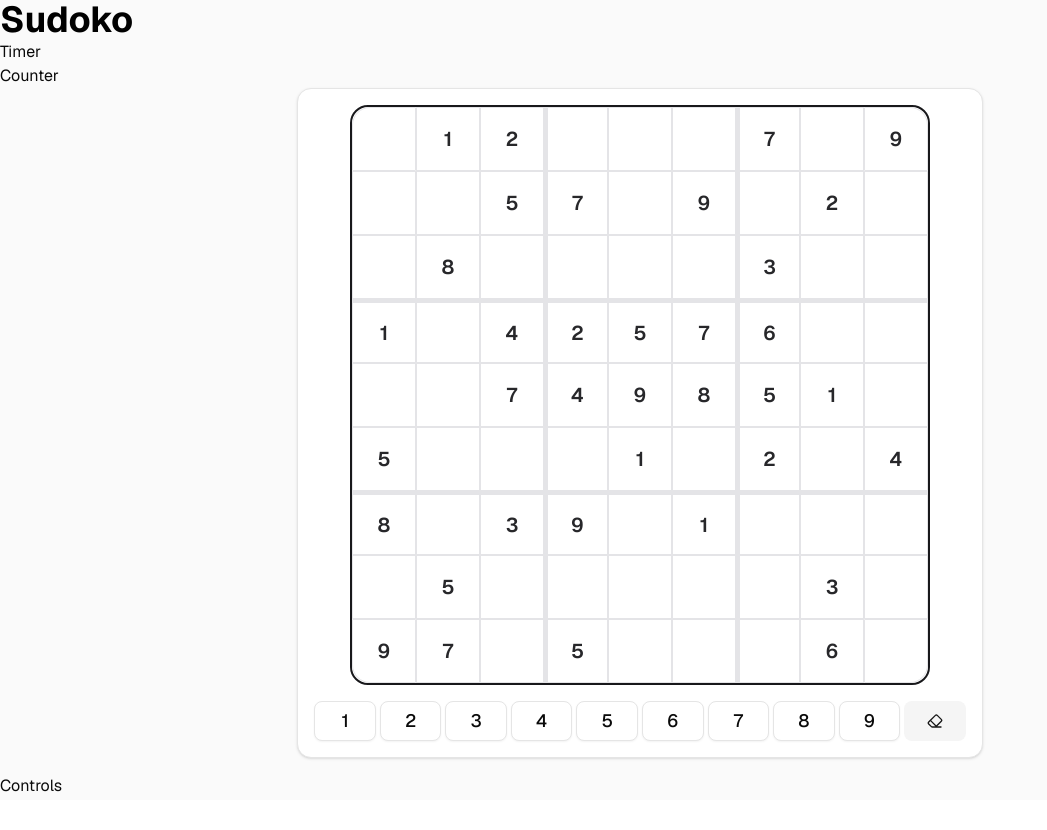
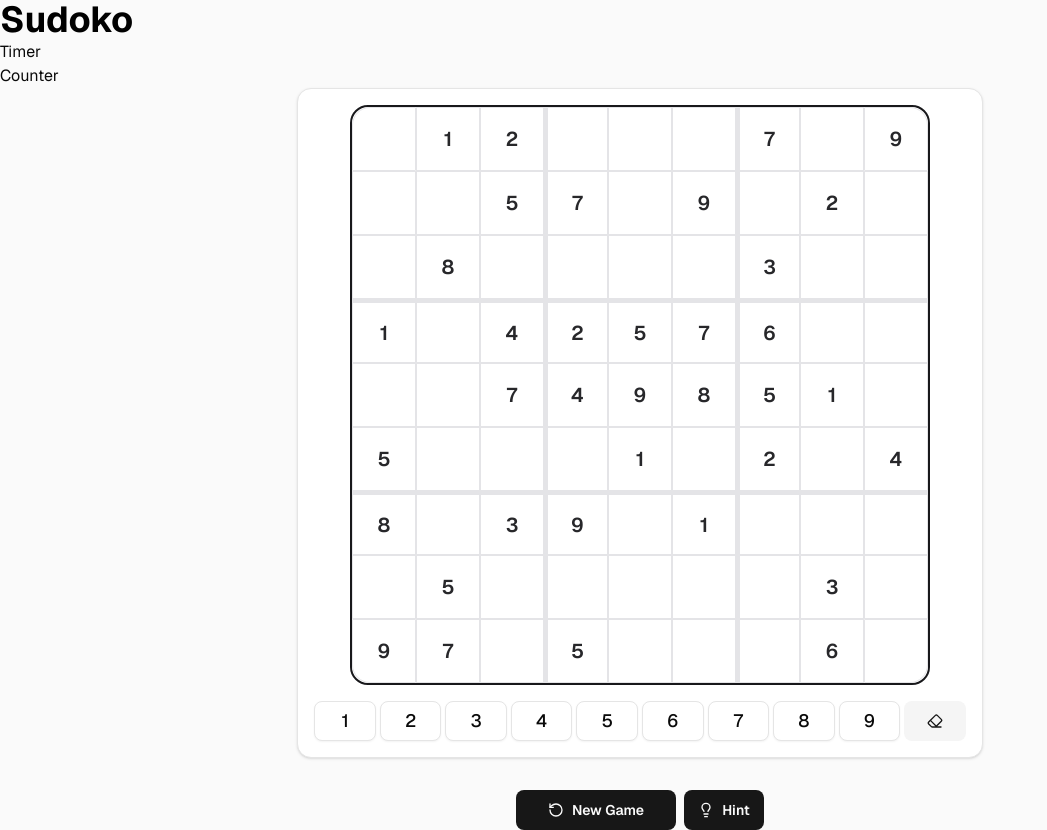
Before and after one commit to wesamAlsaleh/sudoko-f, a Next.js app: page / in a window 1280 px wide. Shown: the whole page, without its empty margins (0-1047 px from the left). Before the commit the page ends 800 px from the top, so only its background shows below. Built offline with nearby package versions, Linux system fonts and the light colour scheme.

Commit message:
feat: add controls buttons

```diff
--- a/components/Controls.tsx
+++ b/components/Controls.tsx
@@ -1,5 +1,21 @@
 import React from "react";
+import { Button } from "./ui/button";
+import { Lightbulb, RotateCcw } from "lucide-react";
 
 export default function Controls() {
-  return <div>Controls</div>;
+  return (
+    <div className="flex gap-2 items-center justify-center mt-4">
+      {/* New game button */}
+      <Button size="icon-lg" className="w-40">
+        <RotateCcw />
+        <span className="font-semibold">New Game</span>
+      </Button>
+
+      {/* Hint button */}
+      <Button size="icon-lg" className="w-20">
+        <Lightbulb />
+        <span className="font-semibold">Hint</span>
+      </Button>
+    </div>
+  );
 }
```
